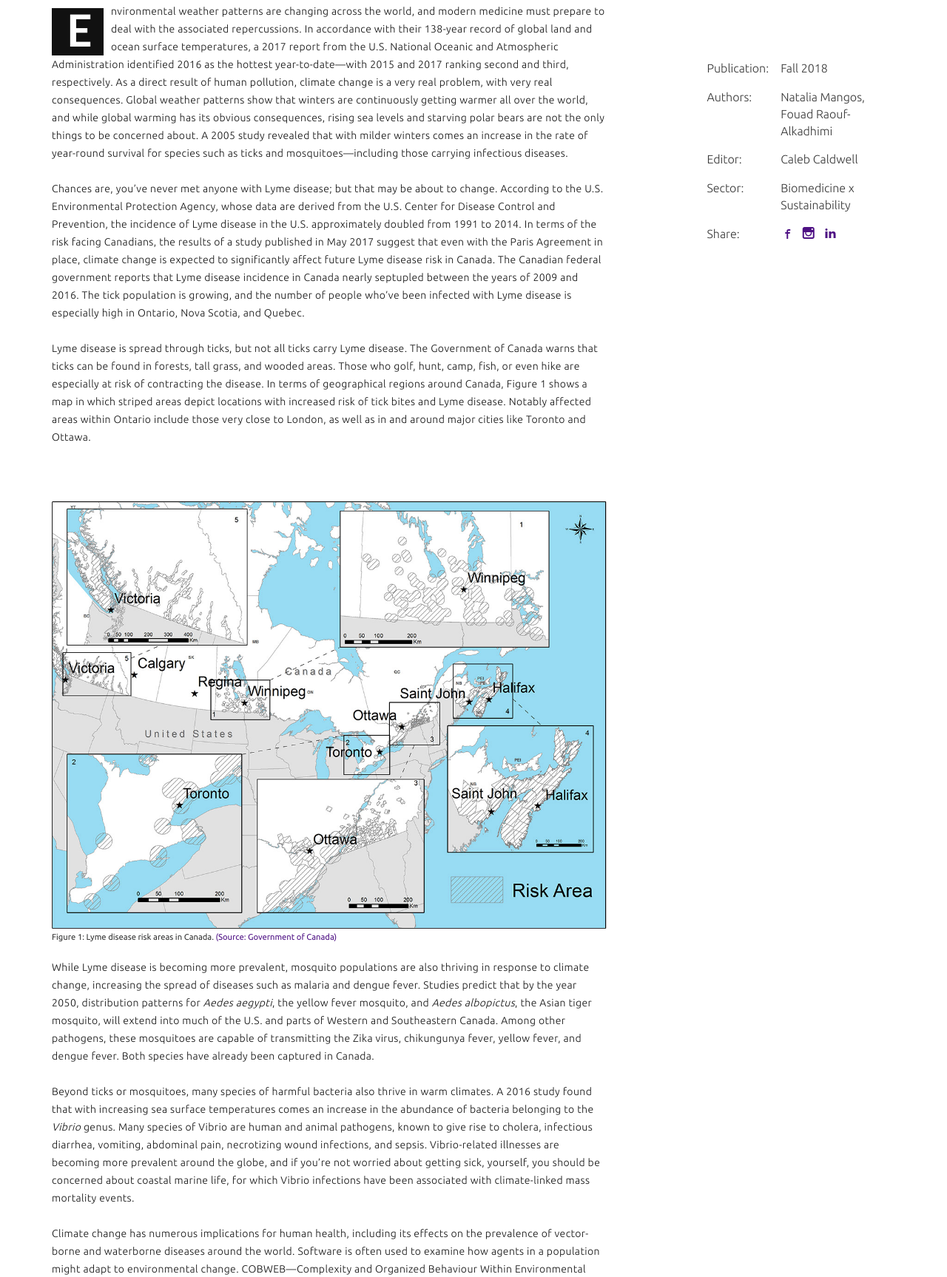
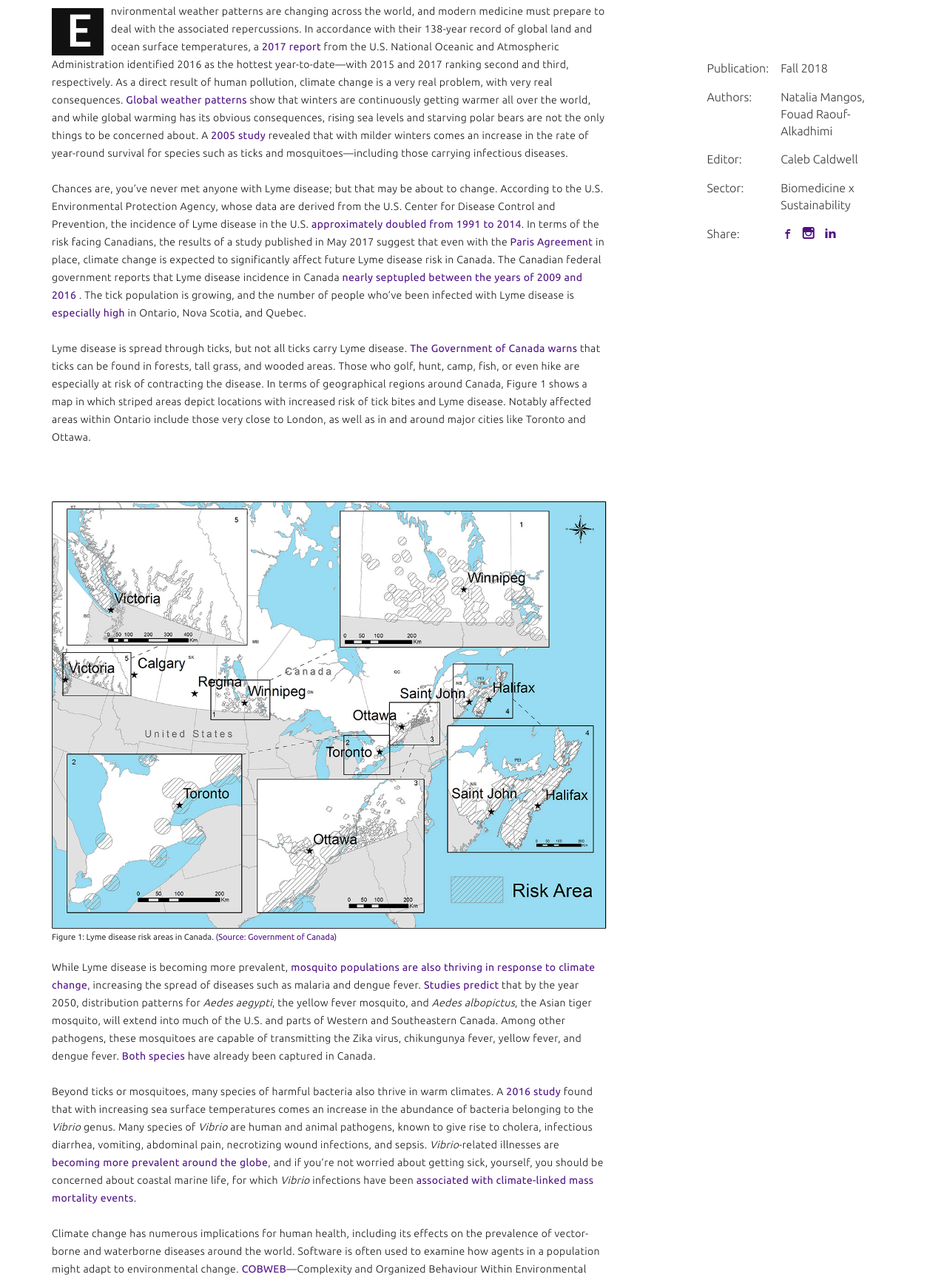
Before and after one commit to abhanot/abhanot.github.io, a plain HTML site: page biomedecine_7.html in a window 1280 px wide. Shown: the part 627-2354 px from the top of the page at 74% size. Drawn offline with Linux system fonts and the light colour scheme; a web font is replaced by a local one.

Commit message:
changes natalia wanted

```diff
--- a/biomedecine_7.html
+++ b/biomedecine_7.html
@@ -128,11 +128,11 @@
                 <div class="col-md-8 col-sm-8">
                     <div class="full-blog-content">
                         <p>
-                                Environmental weather patterns are changing across the world, and modern medicine must prepare to deal with the associated repercussions. In accordance with their 138-year record of global land and ocean surface temperatures, a 2017 report from the U.S. National Oceanic and Atmospheric Administration identified 2016 as the hottest year-to-date—with 2015 and 2017 ranking second and third, respectively. As a direct result of human pollution, climate change is a very real problem, with very real consequences. Global weather patterns show that winters are continuously getting warmer all over the world, and while global warming has its obvious consequences, rising sea levels and starving polar bears are not the only things to be concerned about. A 2005 study revealed that with milder winters comes an increase in the rate of year-round survival for species such as ticks and mosquitoes—including those carrying infectious diseases.
+                                Environmental weather patterns are changing across the world, and modern medicine must prepare to deal with the associated repercussions. In accordance with their 138-year record of global land and ocean surface temperatures, a <a href= "https://www.ncdc.noaa.gov/sotc/global/201713">2017 report</a> from the U.S. National Oceanic and Atmospheric Administration identified 2016 as the hottest year-to-date—with 2015 and 2017 ranking second and third, respectively. As a direct result of human pollution, climate change is a very real problem, with very real consequences. <a href= "http://www.ncdc.noaa.gov/cag/"> Global weather patterns </a> show that winters are continuously getting warmer all over the world, and while global warming has its obvious consequences, rising sea levels and starving polar bears are not the only things to be concerned about. A <a href = "https://www.ncbi.nlm.nih.gov/pmc/articles/PMC2582486/" >2005 study</a> revealed that with milder winters comes an increase in the rate of year-round survival for species such as ticks and mosquitoes—including those carrying infectious diseases.
                                 <br><br>
-                                Chances are, you’ve never met anyone with Lyme disease; but that may be about to change. According to the U.S. Environmental Protection Agency, whose data are derived from the U.S. Center for Disease Control and Prevention, the incidence of Lyme disease in the U.S. approximately doubled from 1991 to 2014. In terms of the risk facing Canadians, the results of a study published in May 2017 suggest that even with the Paris Agreement in place, climate change is expected to significantly affect future Lyme disease risk in Canada. The Canadian federal government reports that Lyme disease incidence in Canada nearly septupled between the years of 2009 and 2016. The tick population is growing, and the number of people who’ve been infected with Lyme disease is especially high in Ontario, Nova Scotia, and Quebec.
+                                Chances are, you’ve never met anyone with Lyme disease; but that may be about to change. According to the U.S. Environmental Protection Agency, whose data are derived from the U.S. Center for Disease Control and Prevention, the incidence of Lyme disease in the U.S. <a href = "https://www.epa.gov/climate-indicators/climate-change-indicators-lyme-disease">approximately doubled from 1991 to 2014</a>. In terms of the risk facing Canadians, the results of a study published in May 2017 suggest that even with the <a href = "https://unfccc.int/process-and-meetings/the-paris-agreement/what-is-the-paris-agreement">Paris Agreement</a> in place, climate change is expected to significantly affect future Lyme disease risk in Canada. The Canadian federal government reports that Lyme disease incidence in Canada <a href = "https://www.canada.ca/en/public-health/services/diseases/lyme-disease/surveillance-lyme-disease.html">nearly septupled between the years of 2009 and 2016 </a>. The tick population is growing, and the number of people who’ve been infected with Lyme disease is <a href = "https://www.canada.ca/en/public-health/services/diseases/lyme-disease/surveillance-lyme-disease.html#a3">especially high</a> in Ontario, Nova Scotia, and Quebec.
                                 <br><br>
-                                Lyme disease is spread through ticks, but not all ticks carry Lyme disease. The Government of Canada warns that ticks can be found in forests, tall grass, and wooded areas. Those who golf, hunt, camp, fish, or even hike are especially at risk of contracting the disease. In terms of geographical regions around Canada, Figure 1 shows a map in which striped areas depict locations with increased risk of tick bites and Lyme disease. Notably affected areas within Ontario include those very close to London, as well as in and around major cities like Toronto and Ottawa.
+                                Lyme disease is spread through ticks, but not all ticks carry Lyme disease. <a href = "https://www.canada.ca/en/public-health/services/diseases/lyme-disease/risk-lyme-disease.html">The Government of Canada warns</a> that ticks can be found in forests, tall grass, and wooded areas. Those who golf, hunt, camp, fish, or even hike are especially at risk of contracting the disease. In terms of geographical regions around Canada, Figure 1 shows a map in which striped areas depict locations with increased risk of tick bites and Lyme disease. Notably affected areas within Ontario include those very close to London, as well as in and around major cities like Toronto and Ottawa.
                                 <br><br>
                         </p>
                         <br><br>
@@ -140,16 +140,20 @@
                             <small>Figure 1: Lyme disease risk areas in Canada. <a href= "https://www.canada.ca/en/public-health/services/diseases/lyme-disease/risk-lyme-disease.html">(Source: Government of Canada)</a></small>
                         <br><br>
                             <p>
-                                While Lyme disease is becoming more prevalent, mosquito populations are also thriving in response to climate change, increasing the spread of diseases such as malaria and dengue fever. Studies predict that by the year 2050, distribution patterns for <i>Aedes aegypti</i>, the yellow fever mosquito, and <i>Aedes albopictus</i>, the Asian tiger mosquito, will extend into much of the U.S. and parts of Western and Southeastern Canada. Among other pathogens, these mosquitoes are capable of transmitting the Zika virus, chikungunya fever, yellow fever, and dengue fever. Both species have already been captured in Canada.
+                                While Lyme disease is becoming more prevalent, <a href = "http://rstb.royalsocietypublishing.org/content/370/1665/20140051#sec-8">mosquito populations are also thriving in response to climate change</a>, increasing the spread of diseases such as malaria and dengue fever. <a href = "https://www.sciencedirect.com/science/article/pii/S0013935116303127">Studies predict</a> that by the year 2050, distribution patterns for <i>Aedes aegypti</i>, the yellow fever mosquito, and <i>Aedes albopictus</i>, the Asian tiger mosquito, will extend into much of the U.S. and parts of Western and Southeastern Canada. Among other pathogens, these mosquitoes are capable of transmitting the Zika virus, chikungunya fever, yellow fever, and dengue fever. <a href = "http://www.cbc.ca/news/canada/windsor/mosquito-responsible-for-majority-of-zika-infections-found-in-canada-for-first-time-1.4257135">Both species</a> have already been captured in Canada.
                                 <br><br>
-                                Beyond ticks or mosquitoes, many species of harmful bacteria also thrive in warm climates. A 2016 study found that with increasing sea surface temperatures comes an increase in the abundance of bacteria belonging to the <i>Vibrio</i> genus. Many species of Vibrio are human and animal pathogens, known to give rise to cholera, infectious diarrhea, vomiting, abdominal pain, necrotizing wound infections, and sepsis. Vibrio-related illnesses are becoming more prevalent around the globe, and if you’re not worried about getting sick, yourself, you should be concerned about coastal marine life, for which Vibrio infections have been associated with climate-linked mass mortality events.
+                                Beyond ticks or mosquitoes, many species of harmful bacteria also thrive in warm climates. A <a href = "http://www.pnas.org/content/113/34/E5062.full">2016 study</a> found that with increasing sea surface temperatures comes an increase in the abundance of bacteria belonging to the <i>Vibrio</i> genus. Many species of <i>Vibrio</i> are human and animal pathogens, known to give rise to cholera, infectious diarrhea, vomiting, abdominal pain, necrotizing wound infections, and sepsis. <i>Vibrio</i>-related illnesses are <a href = "http://www.sciencedirect.com/science/article/pii/S0963996910000980">becoming more prevalent around the globe</a>, and if you’re not worried about getting sick, yourself, you should be concerned about coastal marine life, for which <i>Vibrio</i> infections have been <a href = "https://www.ncbi.nlm.nih.gov/pubmed/20370818"> associated with climate-linked mass mortality events</a>.
                                 <br><br>
-                                Climate change has numerous implications for human health, including its effects on the prevalence of vector-borne and waterborne diseases around the world. Software is often used to examine how agents in a population might adapt to environmental change. COBWEB—Complexity and Organized Behaviour Within Environmental Bounds—is a software package that simulates genetic change, ecological change, vector-borne disease distribution, heatwaves, and other aspects of variability in a population. This program may be used to predict how existing populations would adapt to changing environmental factors, and perhaps to devise a strategy for prevention and protection.
+                                Climate change has numerous implications for human health, including its effects on the prevalence of vector-borne and waterborne diseases around the world. Software is often used to examine how agents in a population might adapt to environmental change. <a href = "http://cobweb.ca/">COBWEB</a>—Complexity and Organized Behaviour Within Environmental Bounds—is a software package that simulates genetic change, ecological change, vector-borne disease distribution, heatwaves, and other aspects of variability in a population. This program may be used to predict how existing populations would adapt to changing environmental factors, and perhaps to devise a strategy for prevention and protection.
                                 <br><br>
                                 Further action must be taken to prevent the proliferation of tick and mosquito populations in order to protect individuals from vector-borne illness. As climate change progresses, estimated changes in temperature, humidity, precipitation, and factors of the like may make Canada a suitable environment for the growth and reproduction of many pathogens that would not have thrived in Canadian climates from earlier decades. It is likely that in our lifetimes, Canada may see outbreaks of infectious diseases that we currently consider to be “tropical”. We’ve experienced a near sevenfold increase in nationwide Lyme disease incidence over a seven-year period, and infections such as the Zika virus and dengue fever are already becoming a concern for Canadians. Climate change is a very real problem, and we’re only just beginning to encounter its consequences.
                                 <br><br>
-                                For more information about the expected impact of global warming, take a look at this footage of an interview with the creator of COBWEB, Dr. Brad Bass.
+                                For more information about the expected impact of global warming, take a look at the footage below of an interview with the creator of COBWEB, Dr. Brad Bass.
                     </p>
+                    </div>
+                    <div class="embed-responsive embed-responsive-16by9">
+                        <iframe class = "embed-responsive-item" width="560" height="315" src="https://www.youtube.com/embed/q7SQ0rB5d4s" frameborder="0" allow="accelerometer; autoplay; encrypted-media; gyroscope; picture-in-picture" allowfullscreen></iframe>
+
                     </div>
                 </div>
                 <div class="col-md-3 col-md-offset-1 col-sm-4">
```
Also changed, not shown: biomedecine_6.html (+0 -4 lines).
